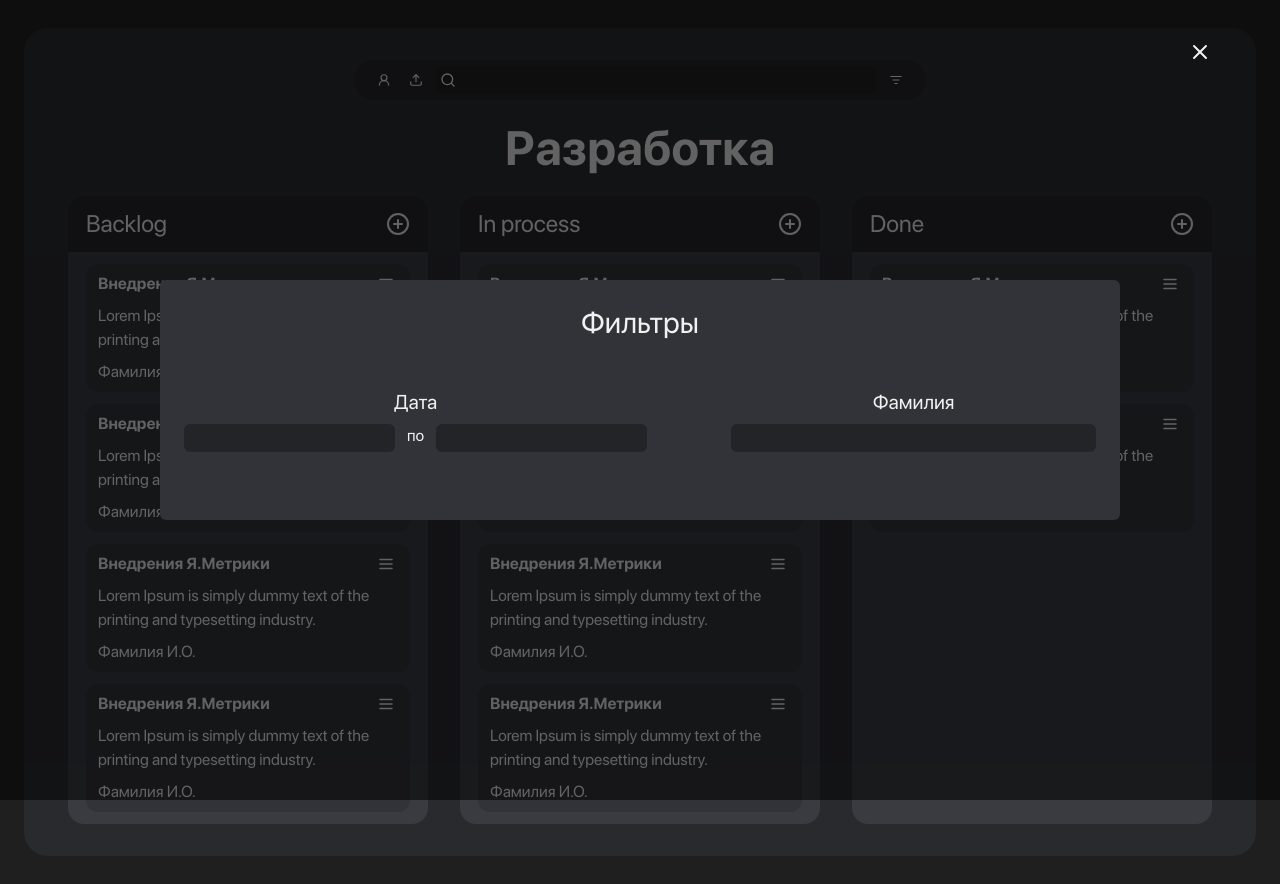
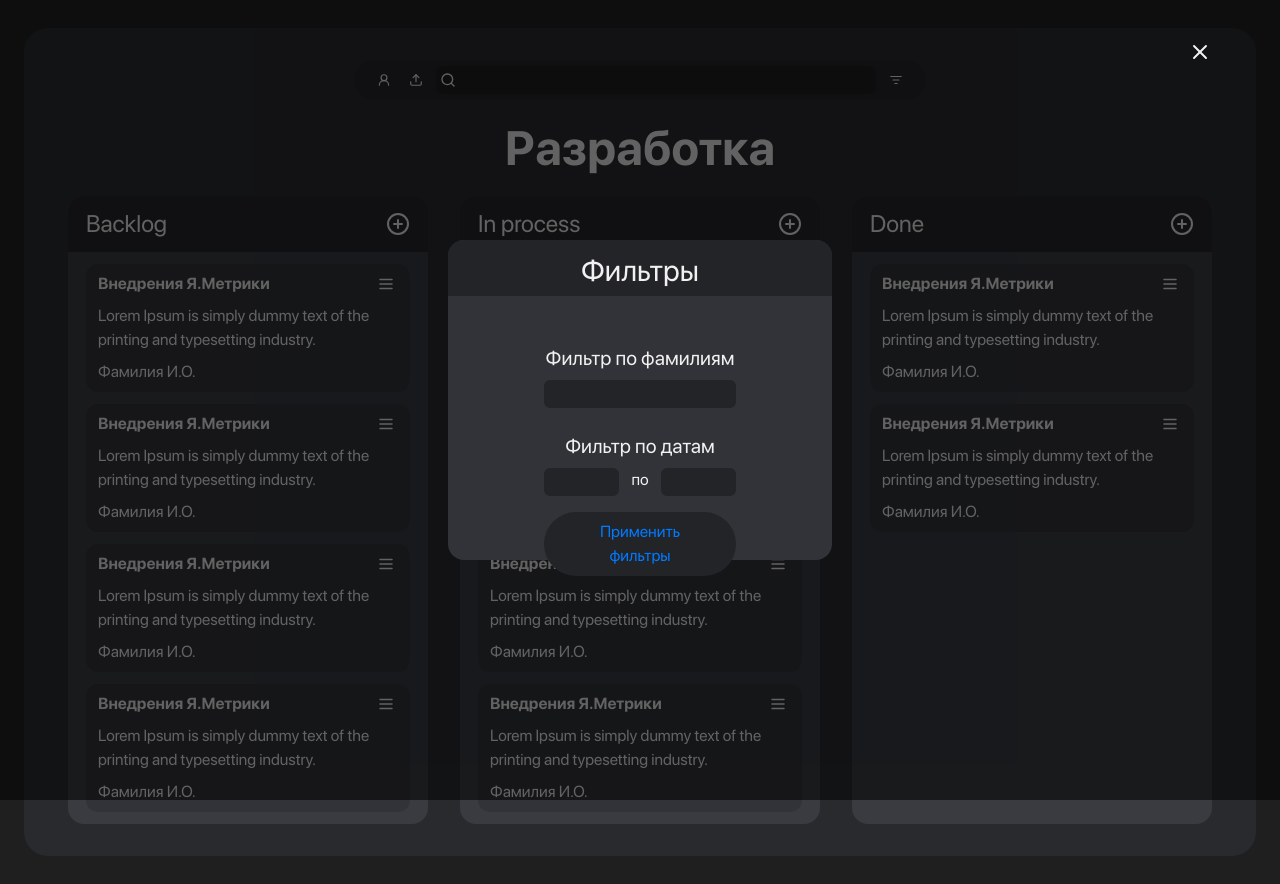
Before and after one commit to BigEnterpriseTechCorporation/Frontend, a Next.js app: page / in a window 1280 px wide. Both pictures are taken after a click on the button 896 px from the left and 80 px from the top of the page. Built offline with nearby package versions, Linux system fonts and the light colour scheme.

Commit message:
last changhe

```diff
--- a/components/ui/asideContainer.tsx
+++ b/components/ui/asideContainer.tsx
@@ -14,7 +14,7 @@ export default function AsideContainer({ children, className, rootClassName, roo
 			className={cn(rootClassName,'fixed z-20 top-0 left-0', 'w-screen h-screen', 'bg-[rgba(4,4,4,0.6)]')}
 			onClick={rootOnClick}>
 			<div
-				className={cn(className, 'p-6', 'bg-DT_Backl', filter ? 'rounded-2xl' : 'rounded-md', filter ? 'w-11/12 md:w-3/5' : 'w-11/12 md:w-3/4 sm:!h-[30%] !h-11/12', 'h-5/6')}
+				className={cn(className, filter ? 'p-6' : 'p-0', 'bg-DT_Backl', 'rounded-2xl', filter ? 'w-11/12 md:w-3/5' : 'w-11/12 md:max-w-[30%] sm:!h-[40%] ', 'h-5/6')}
 				{...props}
 				onClick={onClick}>
 				{children}
--- a/components/ui/filters.tsx
+++ b/components/ui/filters.tsx
@@ -5,16 +5,24 @@ export default function Filters() {
     return (
         <AsideContainer rootClassName='flex items-center justify-center ' filter={false}>
             <div className="">
-                <h1 className="text-3xl mb-5 text-center lg:mb-12">
+                <h1 className="text-3xl mb-5 text-center lg:mb-12 bg-DT_BacklLable rounded-t-2xl pt-3 pb-2">
                     Фильтры
                 </h1>
-                <div className="lg:flex lg:justify-between lg:items-center">
-                    <div className="lg:h-fit lg:ml-0 md:ml-[50%] lg:-translate-x-0 md:-translate-x-1/2">
+                <div className="lg:mt-0 mt-12 mb-6 ">
+                        <h2 className="text-xl mb-2 text-center">
+                            Фильтр по фамилиям
+                        </h2>
+                        <div className="ml-[50%] -translate-x-1/2 ">
+                            <Input className="lg:w-full  w-full " />
+                        </div>
+                </div>
+                <div className="">
+                    <div className="lg:h-fit ">
                         <h2 className="text-xl mb-2 text-center sm:mt-0 mt-20">
-                            Дата
+                            Фильтр по датам
                         </h2>
                         {/* кнопки фильтрации */}
-                        <div className="sm:flex sm:mt-0 mt-4">
+                        <div className="sm:flex sm:mt-0 mt-4 ml-[50%] -translate-x-1/2">
                             <Input className="w-full" />
                             <p className="sm:mx-3 text-center sm:my-0 my-1">
                                 по
@@ -25,15 +33,10 @@ export default function Filters() {
                             */}
                         </div>
                     </div>
-                    <div className="lg:w-[40%] lg:mt-0 mt-12 sm:mt-6 lg:ml-0 md:ml-[50%] lg:-translate-x-0 md:-translate-x-1/2">
-                        <h2 className="text-xl mb-2 text-center">
-                            Фамилия
-                        </h2>
-                        <div className="flex">
-                            <Input className="lg:w-full  w-full" />
-                        </div>
-                    </div>
                 </div>
+                <button className="ml-[50%] -translate-x-1/2 mt-4 bg-DT_BacklLable text-Blue py-2 px-9 rounded-full">
+                    Применить фильтры
+                </button>
             </div>
 
         </AsideContainer>
```
